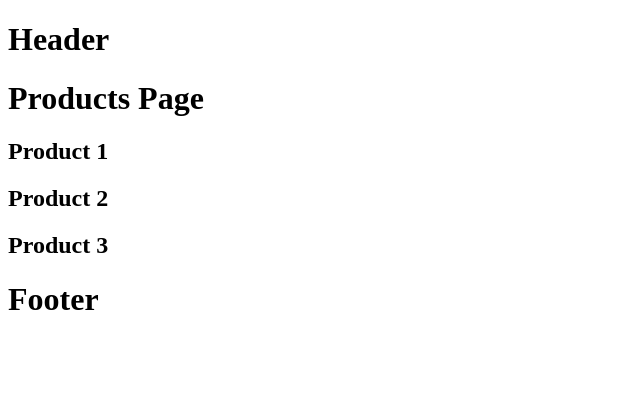
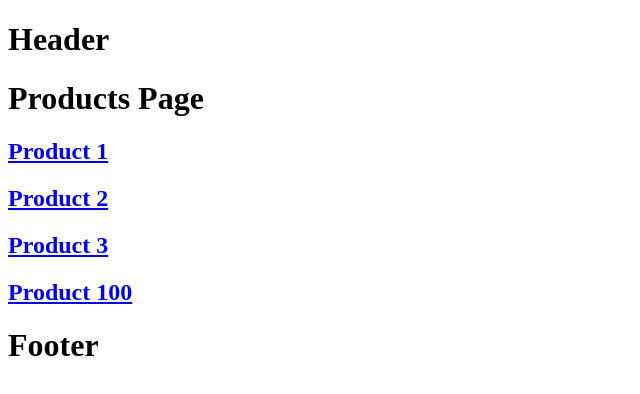
Before and after one commit to abhaibajpai1996/nextjslearn, a Next.js app: page /products in a window 1280 px wide. Shown: the top 394 px of the page, without its empty margins (0-640 px from the left). Built offline with nearby package versions, Linux system fonts and the light colour scheme.

Commit message:
title metadata,Links

```diff
--- a/app/layout.tsx
+++ b/app/layout.tsx
@@ -1,5 +1,11 @@
-export const metadata = {
-  title: 'Next.js',
+import { Metadata } from "next"
+
+export const metadata: Metadata = {
+  title: {
+    default: 'Next.js Learn', // Default title
+    template: '%s | Next.js Learn', // Template for dynamic titles
+
+  },
   description: 'Generated by Next.js',
 }
 
--- a/app/products/page.tsx
+++ b/app/products/page.tsx
@@ -1,12 +1,19 @@
+import Link from "next/link";
+
 export default function Products(){
+    const prodId=100;
      return (
      <>
 
     <h1>Products Page</h1>
-    <h2>Product 1</h2>
-    <h2>Product 2</h2>
-    <h2>Product 3</h2>
+    <h2>
+        <Link href="/products/1">Product 1</Link>
+        </h2>
+    <h2><Link href="/products/2">Product 2</Link></h2>
+    <h2><Link href="/products/3">Product 3</Link></h2>
+    <h2><Link href={`/products/${prodId}`}>Product {prodId}</Link></h2>
     </>
     )
 
+
 }
```
Also changed, not shown: app/blog/page.tsx (+7 -0 lines), app/page.tsx (+9 -1 lines).
